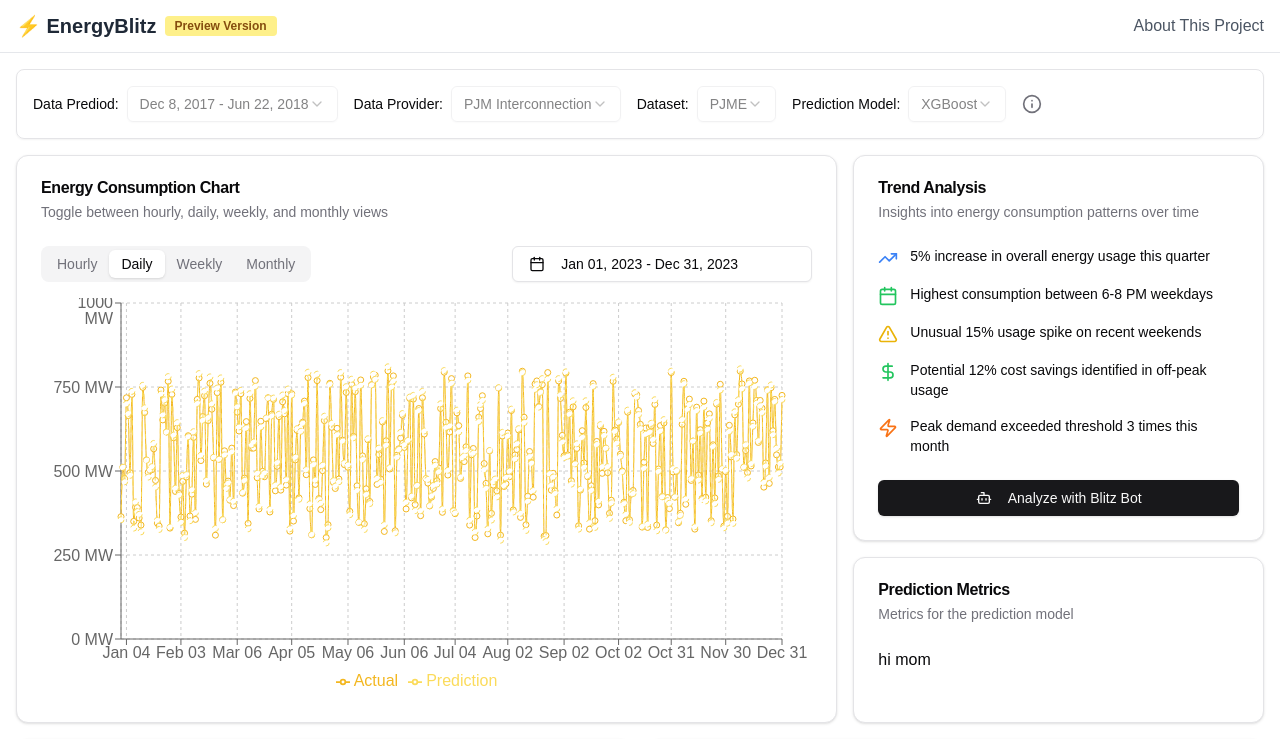
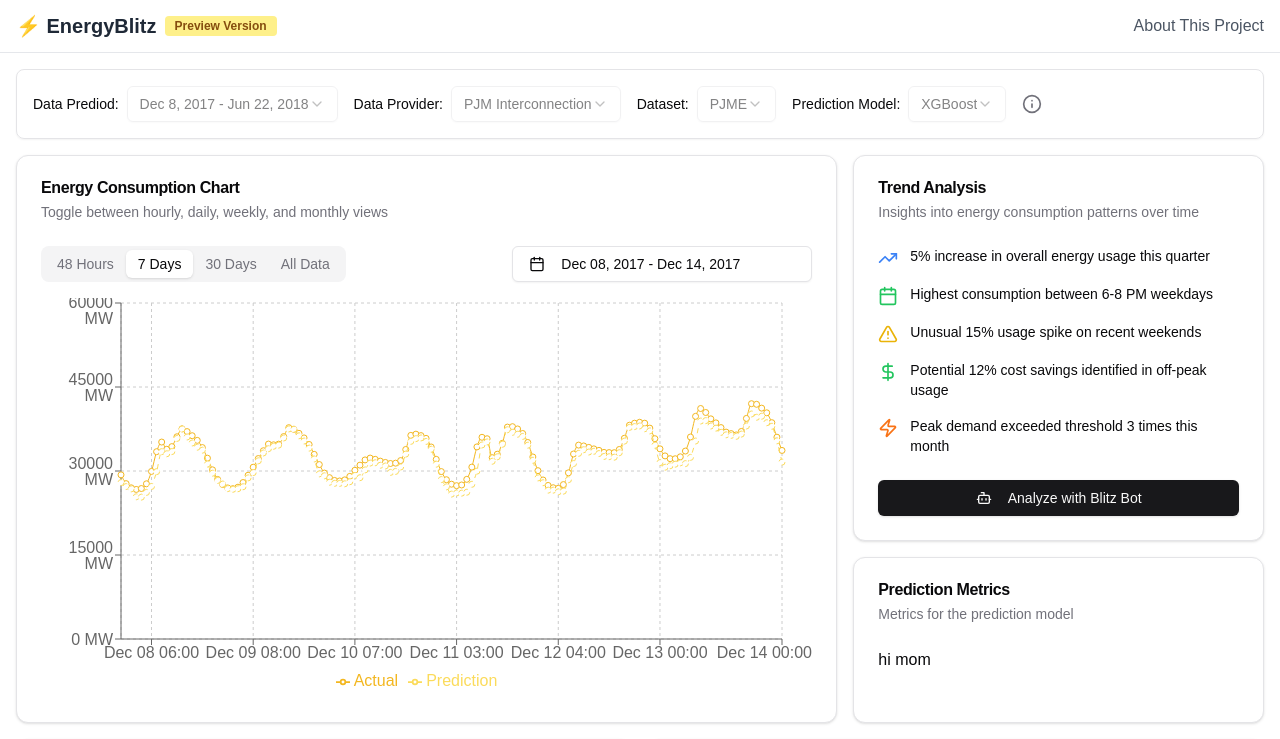
Before and after one commit to henrykobutra/energyblitz, a Next.js app: page /dashboard in a window 1280 px wide. Shown: the top 739 px of the page. Built offline with nearby package versions, Linux system fonts and the light colour scheme.

Commit message:
implemented data retrieval for front end

```diff
--- a/components/DateRangePicker.tsx
+++ b/components/DateRangePicker.tsx
@@ -1,27 +1,28 @@
-"use client"
+"use client";
 
-import * as React from "react"
-import {  format } from "date-fns"
-import { CalendarIcon } from 'lucide-react'
-import { DateRange } from "react-day-picker"
+import * as React from "react";
+import { format } from "date-fns";
+import { CalendarIcon } from "lucide-react";
+import { DateRange } from "react-day-picker";
 
-import { cn } from "@/lib/utils"
-import { Button } from "@/components/ui/button"
-import { Calendar } from "@/components/ui/calendar"
+import { cn } from "@/lib/utils";
+import { Button } from "@/components/ui/button";
+import { Calendar } from "@/components/ui/calendar";
 import {
   Popover,
   PopoverContent,
   PopoverTrigger,
-} from "@/components/ui/popover"
+} from "@/components/ui/popover";
+import { DATA_START_DATE, DATA_END_DATE } from "@/lib/data/constants";
 
 export function DateRangePicker({
   className,
   dateRange,
   onDateRangeChange,
 }: {
-  className?: string
-  dateRange: DateRange | undefined
-  onDateRangeChange: (range: DateRange | undefined) => void
+  className?: string;
+  dateRange: DateRange | undefined;
+  onDateRangeChange: (range: DateRange | undefined) => void;
 }) {
   return (
     <div className={cn("grid gap-2", className)}>
@@ -32,9 +33,8 @@ export function DateRangePicker({
             variant={"outline"}
             className={cn(
               "w-[300px] justify-start text-left font-normal",
-              !dateRange && "text-muted-foreground"
-            )}
-          >
+              !dateRange && "text-muted-foreground",
+            )}>
             <CalendarIcon className="mr-2 h-4 w-4" />
             {dateRange?.from ? (
               dateRange.to ? (
@@ -58,9 +58,11 @@ export function DateRangePicker({
             selected={dateRange}
             onSelect={onDateRangeChange}
             numberOfMonths={2}
+            fromDate={new Date(DATA_START_DATE)}
+            toDate={new Date(DATA_END_DATE)}
           />
         </PopoverContent>
       </Popover>
     </div>
-  )
+  );
 }
--- a/components/charts/EnergyConsumptionChart.tsx
+++ b/components/charts/EnergyConsumptionChart.tsx
@@ -15,83 +15,85 @@ import {
   Legend,
 } from "recharts";
 import { DateRange } from "react-day-picker";
+import { format, parseISO, addDays } from "date-fns";
+import { DateRangePicker } from "@/components/DateRangePicker";
+import { DATA_START_DATE } from "@/lib/data/constants";
 import {
-  eachDayOfInterval,
-  eachWeekOfInterval,
-  eachMonthOfInterval,
-  format,
-  startOfDay,
-  endOfDay,
-} from "date-fns";
-import { DateRangePicker } from "@/components/DateRangePicker";
+  fetchHourlyData,
+  fetchDailyData,
+  fetchWeeklyData,
+} from "@/lib/data/utils";
+import { ConsumptionDataParsed } from "@/types/data";
 
-// Helper function to generate random consumption data
-const generateRandomConsumption = (min: number, max: number) =>
-  Math.floor(Math.random() * (max - min + 1)) + min;
-
-// Helper function to generate prediction data (slightly different from actual data)
-const generatePredictionData = (actualData: any[]) => {
-  return actualData.map((item) => ({
-    ...item,
-    prediction: item.consumption + generateRandomConsumption(-20, 20),
-  }));
-};
-
-// Function to generate data based on date range and interval
-const generateData = (dateRange: DateRange, interval: string) => {
-  if (!dateRange.from || !dateRange.to) return [];
-
-  const start = startOfDay(dateRange.from);
-  const end = endOfDay(dateRange.to);
-
-  let data: any[];
-
-  switch (interval) {
-    case "hourly":
-      data = Array.from({ length: 24 }, (_, i) => ({
-        time: `${i}:00`,
-        consumption: generateRandomConsumption(50, 150),
-      }));
-      break;
-    case "daily":
-      data = eachDayOfInterval({ start, end }).map((date) => ({
-        time: format(date, "MMM dd"),
-        consumption: generateRandomConsumption(300, 800),
-      }));
-      break;
-    case "weekly":
-      data = eachWeekOfInterval({ start, end }).map((date) => ({
-        time: `Week ${format(date, "w")}`,
-        consumption: generateRandomConsumption(1500, 3500),
-      }));
-      break;
-    case "monthly":
-      data = eachMonthOfInterval({ start, end }).map((date) => ({
-        time: format(date, "MMM yyyy"),
-        consumption: generateRandomConsumption(5000, 15000),
-      }));
-      break;
-    default:
-      data = [];
+interface ChartData {
+  time: string;
+  consumption: number;
+  prediction: number;
 }
-
-  return generatePredictionData(data);
-};
 
 export function EnergyConsumptionChart() {
   const [activeTab, setActiveTab] = useState("daily");
   const [dateRange, setDateRange] = useState<DateRange | undefined>({
-    from: new Date(2023, 0, 1),
-    to: new Date(2023, 11, 31),
+    from: parseISO(DATA_START_DATE),
+    to: addDays(parseISO(DATA_START_DATE), 6),
   });
-  const [chartData, setChartData] = useState<any[]>([]);
+  const [chartData, setChartData] = useState<ChartData[]>([]);
+  const [isLoading, setIsLoading] = useState(false);
 
   useEffect(() => {
-    if (dateRange?.from && dateRange?.to) {
-      const newData = generateData(dateRange, activeTab);
-      setChartData(newData);
+    async function fetchData() {
+      if (!dateRange?.from || !dateRange?.to) return;
+
+      setIsLoading(true);
+      try {
+        let data: ConsumptionDataParsed[] = [];
+
+        switch (activeTab) {
+          case "hourly": // 48 Hours
+            data = await fetchHourlyData(dateRange.from, dateRange.to);
+            break;
+          case "daily": // 7 Days
+            data = await fetchHourlyData(dateRange.from, dateRange.to);
+            break;
+          case "weekly": // 30 Days
+            data = await fetchDailyData(dateRange.from, dateRange.to);
+            break;
+          case "monthly": // All Data
+            data = await fetchWeeklyData(dateRange.from, dateRange.to);
+            break;
         }
+
+        const formattedData = data.map((item) => ({
+          time: format(item.timestamp, getTimeFormat(activeTab)),
+          consumption: item.PJME,
+          prediction: item.Predicted_PJME,
+        }));
+
+        setChartData(formattedData);
+      } catch (error) {
+        console.error("Error fetching data:", error);
+      } finally {
+        setIsLoading(false);
+      }
+    }
+
+    fetchData();
   }, [dateRange, activeTab]);
+
+  const getTimeFormat = (tab: string) => {
+    switch (tab) {
+      case "hourly":
+        return "HH:mm";
+      case "daily":
+        return "MMM dd HH:mm";
+      case "weekly":
+        return "MMM dd";
+      case "monthly":
+        return "'Week' w";
+      default:
+        return "MMM dd";
+    }
+  };
 
   const handleDateRangeChange = (range: DateRange | undefined) => {
     setDateRange(range);
@@ -107,10 +109,10 @@ export function EnergyConsumptionChart() {
         <div className="flex justify-between items-center mb-4">
           <Tabs value={activeTab} onValueChange={setActiveTab}>
             <TabsList>
-              <TabsTrigger value="hourly">Hourly</TabsTrigger>
-              <TabsTrigger value="daily">Daily</TabsTrigger>
-              <TabsTrigger value="weekly">Weekly</TabsTrigger>
-              <TabsTrigger value="monthly">Monthly</TabsTrigger>
+              <TabsTrigger value="hourly">48 Hours</TabsTrigger>
+              <TabsTrigger value="daily">7 Days</TabsTrigger>
+              <TabsTrigger value="weekly">30 Days</TabsTrigger>
+              <TabsTrigger value="monthly">All Data</TabsTrigger>
             </TabsList>
           </Tabs>
           <DateRangePicker
@@ -118,6 +120,11 @@ export function EnergyConsumptionChart() {
             onDateRangeChange={handleDateRangeChange}
           />
         </div>
+        {isLoading ? (
+          <div className="h-[400px] flex items-center justify-center">
+            Loading...
+          </div>
+        ) : (
           <ResponsiveContainer width="100%" height={400}>
             <LineChart
               data={chartData}
@@ -143,6 +150,7 @@ export function EnergyConsumptionChart() {
               />
             </LineChart>
           </ResponsiveContainer>
+        )}
       </CardContent>
     </Card>
   );
--- a/lib/data/utils/index.ts
+++ b/lib/data/utils/index.ts
@@ -15,7 +15,7 @@ export async function fetchHourlyData(
   endDate: Date = new Date(),
 ): Promise<ConsumptionDataParsed[]> {
   try {
-    const effectiveStartDate = getEffectiveStartDate(startDate, endDate, 2); // 48 hours
+    const effectiveStartDate = getEffectiveStartDate(startDate, endDate, 7); // 7 days
     const data = await fetchFilteredData(effectiveStartDate, endDate);
     return data
       .map(parseConsumptionData)
```
Lines whose indentation alone changed are shown as unchanged.
